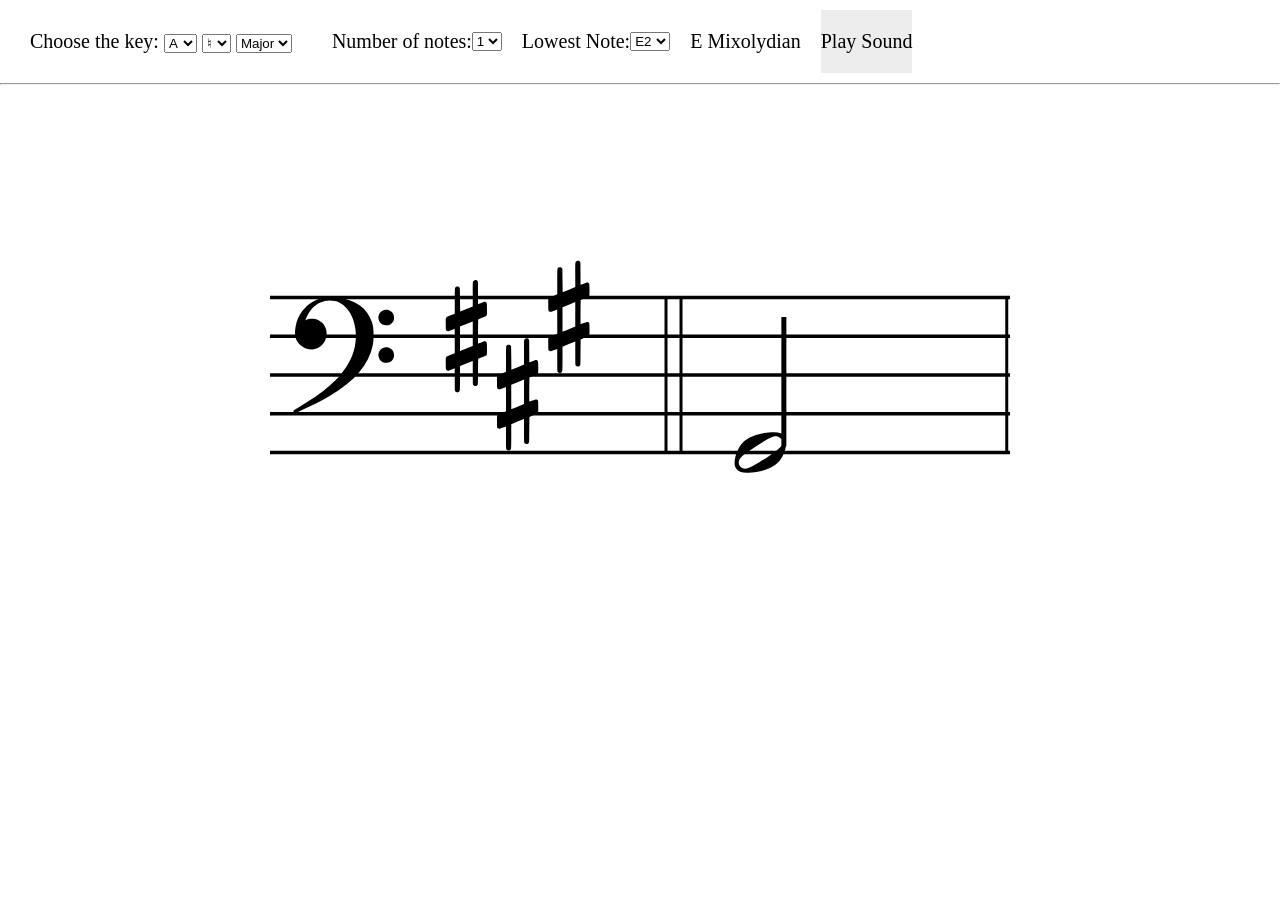
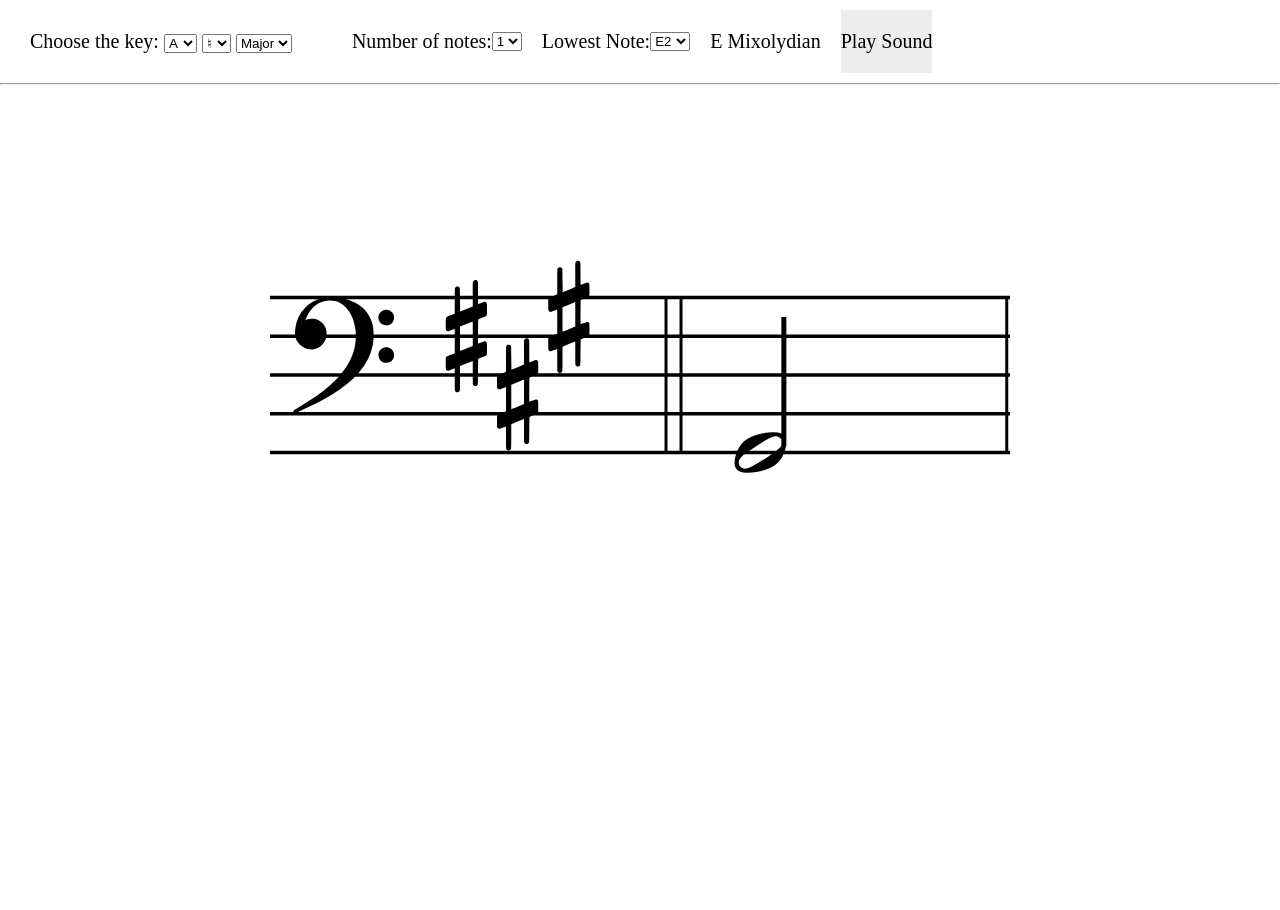
Before and after one commit to kazuto-nishimori/kazuto-nishimori, a Jekyll site: the page Music/index.html, which Jekyll copies as it is, in a window 1280 px wide. Built offline with Jekyll 4.4.1, drawn with Linux system fonts in a browser that asks for light colours; nearby versions of some CDN libraries; library files that are not in the unit come from our copies; a script that is not in the unit is left out.

Commit message:
Update index.html

```diff
--- a/Music/index.html
+++ b/Music/index.html
@@ -34,7 +34,7 @@
     	</select>
     </div>
     <div style = 'margin-left:20px'><p id='message' style="color:red;"></p></div>
-    <label for="numNotes">Number of notes: </label>
+    <label for="numNotes" style = 'margin-left:20px'>Number of notes: </label>
     <select name="numNotes" id="numNotes">
       <option value="1">1</option>
       <option value="2">2</option>
```
